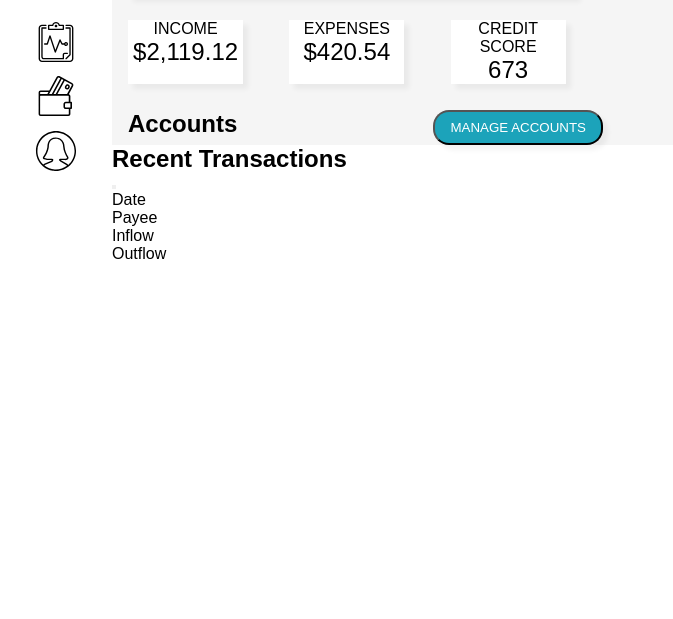
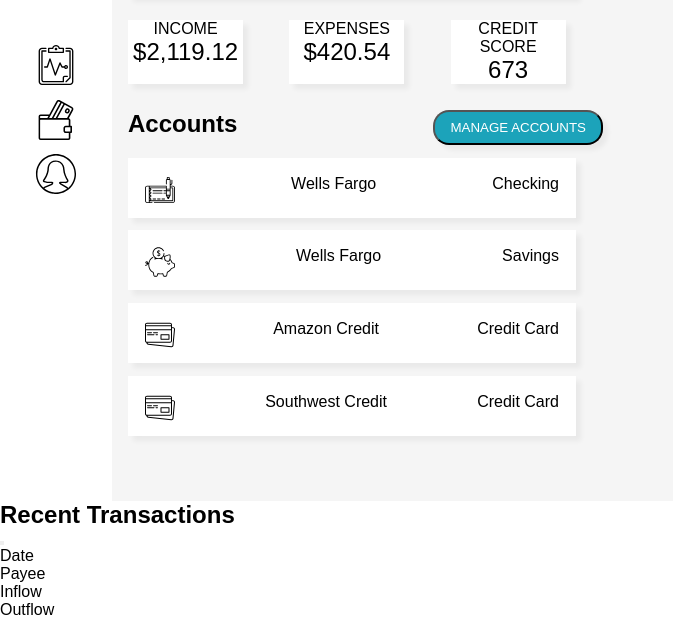
Before and after one commit to MandyAlford/balancing-act, a plain HTML site: page index.html in a window 1280 px wide. Shown: the part 249-868 px from the top of the page, without its empty margins (0-673 px from the left). Before the commit the page ends 800 px from the top, so only its background shows below. Drawn offline with Linux system fonts and the light colour scheme; a web font is replaced by a local one.

Commit message:
Style account section

```diff
--- a/index.html
+++ b/index.html
@@ -40,12 +40,24 @@
             <button id="manage-acct-btn">MANAGE ACCOUNTS</button>
           </div>
           <section class="account">
+            <img class="acct-icons"src="assets/Balancing Act/checking.svg">
+            <p class="acct-source">Wells Fargo</p>
+            <p class="acct-type">Checking</p>
           </section>
           <section class="account">
+            <img class="acct-icons"src="assets/Balancing Act/savings.svg">
+            <p class="acct-source">Wells Fargo</p>
+            <p class="acct-type">Savings</p>
           </section>
           <section class="account">
+            <img class="acct-icons"src="assets/Balancing Act/credit-card.svg">
+            <p class="acct-source">Amazon Credit</p>
+            <p class="acct-type">Credit Card</p>
           </section>
           <section class="account">
+            <img class="acct-icons"src="assets/Balancing Act/credit-card.svg">
+            <p class="acct-source">Southwest Credit</p>
+            <p class="acct-type">Credit Card</p>
           </section>
         </section>
       </section>
--- a/styles.css
+++ b/styles.css
@@ -26,7 +26,7 @@ nav {
   width: 7em;
   background-color: white;
   justify-content: center;
-  min-height: 703px;
+  min-height: 750px;
 }
 
 img {
@@ -46,6 +46,7 @@ img {
 
 .financial-overview {
   background-color: #F5F5F5;
+  min-height: 750px;
 }
 
 #welcome-message {
@@ -99,6 +100,7 @@ img {
   display: flex;
   flex-direction: row;
   align-items: stretch;
+  margin-bottom: 1%;
   margin-top: 2%;
   margin-left: 10%;
 }
@@ -112,3 +114,21 @@ img {
   margin-left: 17%;
   width: 170px;
 }
+
+.account {
+  background-color: white;
+  box-shadow: 5px 5px 5px rgba(0,0,0,0.05);
+  display: flex;
+  flex-direction: row;
+  height: 60px;
+  justify-content: space-between;
+  margin-left: 10%;
+  margin-bottom: 1%;
+  padding: 17px;
+  width: 35%;
+}
+
+.acct-icons {
+  height: 30px;
+  margin: 0px;
+}
```
